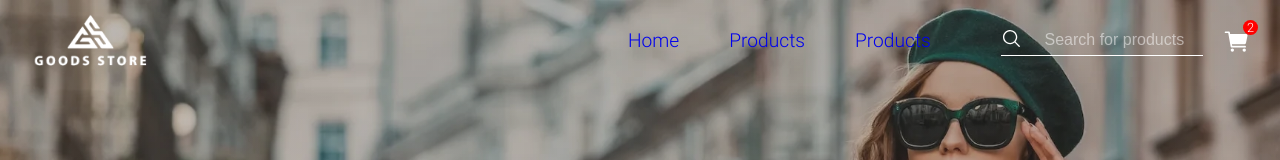
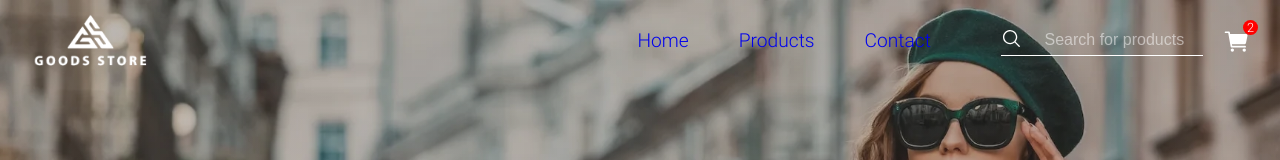
Before and after one commit to leuchtend5/ecommerce-app, a React (Vite) app: page / in a window 1280 px wide. Shown: the top 160 px of the page. Built offline with nearby package versions, Linux system fonts and the light colour scheme.

Commit message:
refactor: change navbar menu from product to contact

```diff
--- a/src/components/MenuBar/index.jsx
+++ b/src/components/MenuBar/index.jsx
@@ -14,7 +14,7 @@ export default function MenuBar() {
           Products
         </Link>
         <Link to="/" className="nav-link">
-          Products
+          Contact
         </Link>
       </StyledMenu>
       <div>
```
